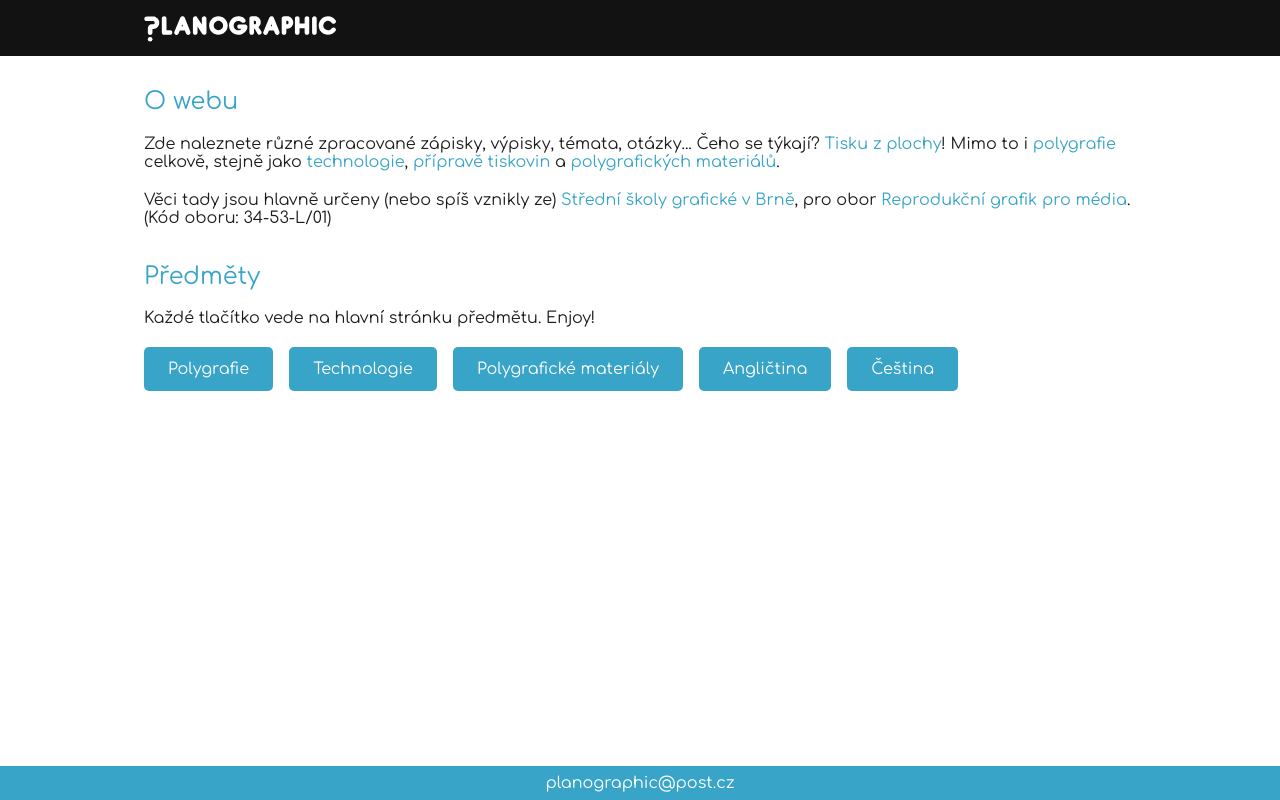
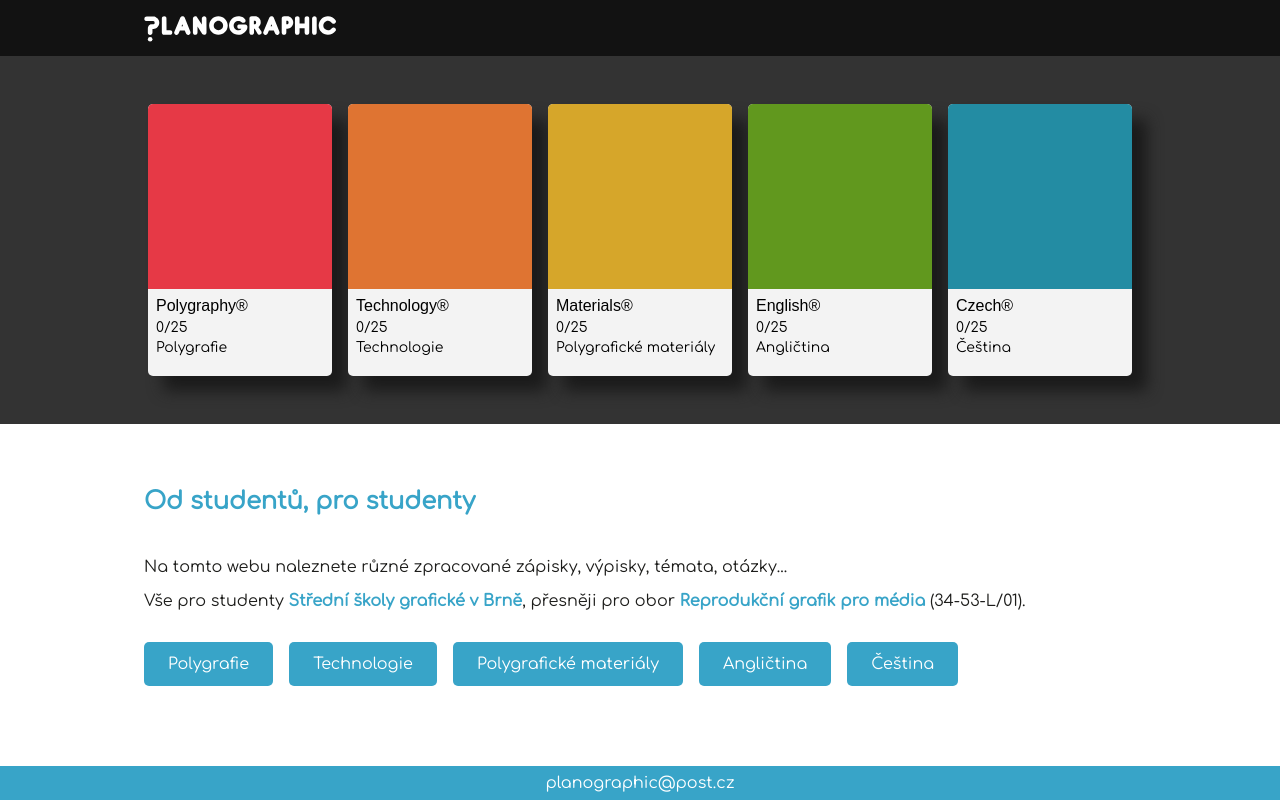
Before and after one commit to dxzfvzs/planographic_web, a React (Create React App) app: page / in a window 1280 px wide. Built offline with nearby package versions, Linux system fonts and the light colour scheme.

Commit message:
feat: added hero

```diff
--- a/src/App.tsx
+++ b/src/App.tsx
@@ -1,5 +1,5 @@
 import React from 'react';
-import { BrowserRouter as Router, Routes, Route } from 'react-router-dom';
+import { Route, Routes, useLocation } from 'react-router-dom';
 import Home from "./pages/home";
 import Header from "./components/header/header";
 import Footer from "./components/footer/footer";
@@ -8,24 +8,30 @@ import Technology from "./pages/technology";
 import Materials from "./pages/materials";
 import Czech from "./pages/czech";
 import English from "./pages/english";
+import Hero from "./components/hero/hero";
 
 
 function App() {
+  const location = useLocation();
+  const isHome = location.pathname === "/";
+
   return (
-    <Router>
-      <Header />
+    <>
+      <Header/>
+      {isHome && <Hero/>}
+
       <main>
         <Routes>
-          <Route path="/" element={<Home />} />
-          <Route path="/polygraphy" element={<Polygraphy />} />
-          <Route path="/technology" element={<Technology />} />
-          <Route path="/materials" element={<Materials />} />
-          <Route path="/english" element={<English />} />
-          <Route path="/czech" element={<Czech />} />
+          <Route path="/" element={<Home/>}/>
+          <Route path="/polygraphy" element={<Polygraphy/>}/>
+          <Route path="/technology" element={<Technology/>}/>
+          <Route path="/materials" element={<Materials/>}/>
+          <Route path="/english" element={<English/>}/>
+          <Route path="/czech" element={<Czech/>}/>
         </Routes>
       </main>
-      <Footer />
-    </Router>
+      <Footer/>
+    </>
   );
 }
 
--- /dev/null
+++ b/src/components/hero/hero.tsx
@@ -0,0 +1,14 @@
+import React from 'react';
+import Pantone from "./pantone/pantone";
+
+export default function Hero() {
+  return (
+    <div className="hero flex-gap">
+      <Pantone subject={"Polygraphy"} />
+      <Pantone subject={"Technology"}/>
+      <Pantone subject={"Materials"}/>
+      <Pantone subject={"English"}/>
+      <Pantone subject={"Czech"}/>
+    </div>
+  );
+}
--- /dev/null
+++ b/src/components/hero/pantone/pantone.css
@@ -0,0 +1,40 @@
+.pantone {
+  text-decoration: none;
+  width: 11.5em;
+  height: 17em;
+  background: #f3f3f3;
+  border-radius: 5px;
+  box-shadow: 15px 15px 15px #1b1b1b;
+  display: flex;
+  flex-direction: column;
+}
+
+.pantone__color-block {
+  border-radius: 5px 5px 0 0;
+  width: 100%;
+  background: var(--blue);
+  height: 68%;
+  flex-grow: 0;
+}
+
+.pantone__text-block {
+  padding: 0.5em;
+  flex-direction: column;
+  flex-grow: 1;
+  border-radius: 0 0 5px 5px;
+  text-decoration: none;
+  gap: 5px;
+  display: flex;
+}
+
+.pantone__text--headline {
+  font-family: "Big John", sans-serif;
+  color: black;
+}
+
+
+.pantone__text--description {
+  color: black;
+  font-weight: lighter;
+  font-size: 14px;
+}
--- /dev/null
+++ b/src/components/hero/pantone/pantone.tsx
@@ -0,0 +1,51 @@
+import { Link } from "react-router-dom";
+import "./pantone.css"
+
+interface NavButtonProps {
+  subject: Subject;
+}
+
+export const subjects = {
+  Polygraphy: {
+    cz: "Polygrafie",
+    color: "#E63946",
+    url: "polygraphy",
+  },
+  Technology: {
+    cz: "Technologie",
+    color: "#df7432",
+    url: "technology",
+  },
+  Materials: {
+    cz: "Polygrafické materiály",
+    color: "#d6a62a",
+    url: "materials",
+  },
+  English: {
+    cz: "Angličtina",
+    color: "#61981e",
+    url: "english",
+  },
+  Czech: {
+    cz: "Čeština",
+    color: "#238ca3",
+    url: "czech",
+  },
+} as const;
+
+export type Subject = keyof typeof subjects;
+
+export default function Pantone({ subject }: NavButtonProps) {
+  const config = subjects[subject];
+
+  return (
+    <Link to={config.url} className="pantone">
+      <div className="pantone__color-block" style={{ backgroundColor: config.color }}/>
+      <div className="pantone__text-block">
+        <div className="pantone__text--headline">{subject}®</div>
+        <div className="pantone__text--description">0/25</div>
+        <div className="pantone__text--description">{config.cz}</div>
+      </div>
+    </Link>
+  );
+}
--- a/src/css/layout.css
+++ b/src/css/layout.css
@@ -26,7 +26,7 @@ main {
   flex-direction: column;
   gap: 1em;
   width: 80%;
-  margin: 1em auto;
+  margin: 3em auto 1em auto;
   box-sizing: border-box;
 }
 
@@ -35,3 +35,15 @@ main {
   flex-wrap: wrap;
   gap: 1em;
 }
+
+.hero {
+  width: 100%;
+  height: fit-content;
+  box-sizing: border-box;
+  background: #333333;
+  padding: 3em;
+  color: white;
+  justify-content: center;
+  margin: auto;
+  display: flex;
+}
--- a/src/css/text.css
+++ b/src/css/text.css
@@ -7,17 +7,17 @@
 
 h2 {
   margin-top: 0;
+  margin-bottom: 1.8em;
   padding: 0;
   border: 0;
-  font-weight: normal;
   font-size: 1.5em;
   text-align: left;
   color: #38a4c8;
   background-color: #ffffff;
+  font-weight: bolder;
 }
 
 p {
-  margin-bottom: 2%;
   padding: 0;
   border: 0;
   font-size: 1em;
@@ -26,5 +26,9 @@ p {
 
 strong {
   color: var(--blue);
-  font-weight: normal;
+  font-weight: bolder;
 }
+
+.thick {
+  font-weight: 900;
+}
--- a/src/index.tsx
+++ b/src/index.tsx
@@ -3,12 +3,16 @@ import ReactDOM from 'react-dom/client';
 import './css/layout.css';
 import './css/text.css';
 import App from './App';
+import { BrowserRouter } from 'react-router-dom';
+
 
 const root = ReactDOM.createRoot(
   document.getElementById('root') as HTMLElement
 );
 root.render(
   <React.StrictMode>
-    <App/>
+    <BrowserRouter>
+      <App />
+    </BrowserRouter>
   </React.StrictMode>
 );
--- a/src/pages/home.tsx
+++ b/src/pages/home.tsx
@@ -6,38 +6,31 @@ export default function Home() {
   return (
     <>
       <section>
-        <h2>O webu</h2>
+        <h2>Od studentů, pro studenty</h2>
         <p>
-          {`Zde naleznete různé zpracované zápisky, výpisky, témata, otázky... Čeho se týkají? `}
-          <strong>Tisku z plochy</strong>
-          {`! Mimo to i `}
-          <strong>polygrafie</strong>
-          {` celkově, stejně jako `}
-          <strong>technologie</strong>, <strong>přípravě tiskovin</strong>
-          {` a `}
-          <strong>polygrafických materiálů</strong>.
+          {`Na tomto webu naleznete různé zpracované zápisky, výpisky, témata, otázky... `}
         </p>
 
         <p>
-          {`Věci tady jsou hlavně určeny (nebo spíš vznikly ze) `}
-          <strong>Střední školy grafické v Brně</strong>
-          {`, pro obor `}
-          <strong>Reprodukční grafik pro média</strong>
-          {`. (Kód oboru: `}
+          {`Vše pro studenty `}
+          <ClickableLink
+            url={"https://ssgbrno.cz/"}>
+            <strong>Střední školy grafické v Brně</strong>
+          </ClickableLink>
+
+          {`, přesněji pro obor `}
+
           <ClickableLink
             url={"https://www.infoabsolvent.cz/Skoly/Skola/600013910/Stredni-skola-graficka-Brno-prispevkova-/SOS?kodOboru=3453L01"}>
+            <strong>Reprodukční grafik pro média</strong>
+            {` (`}
             34-53-L/01
+            {`).`}
           </ClickableLink>
-          {`)`}
         </p>
       </section>
 
       <section>
-        <h2>Předměty</h2>
-        <p>
-          {`Každé tlačítko vede na hlavní stránku předmětu. Enjoy!`}
-        </p>
-
         <div className="flex-gap">
           <NavButton url={"/polygraphy"} text={"Polygrafie"}/>
           <NavButton url={"/technology"} text={"Technologie"}/>
@@ -45,7 +38,6 @@ export default function Home() {
           <NavButton url={"/english"} text={"Angličtina"}/>
           <NavButton url={"/czech"} text={"Čeština"}/>
         </div>
-
       </section>
     </>
   );
```
